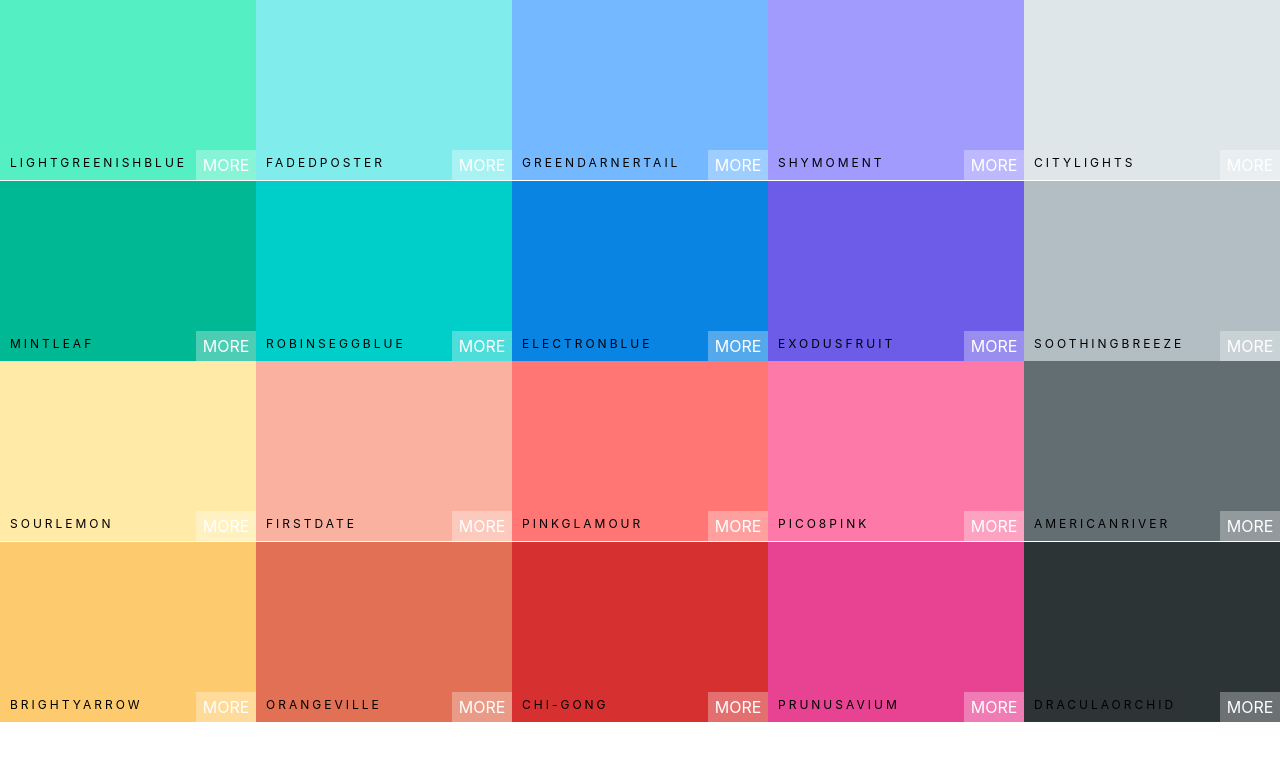
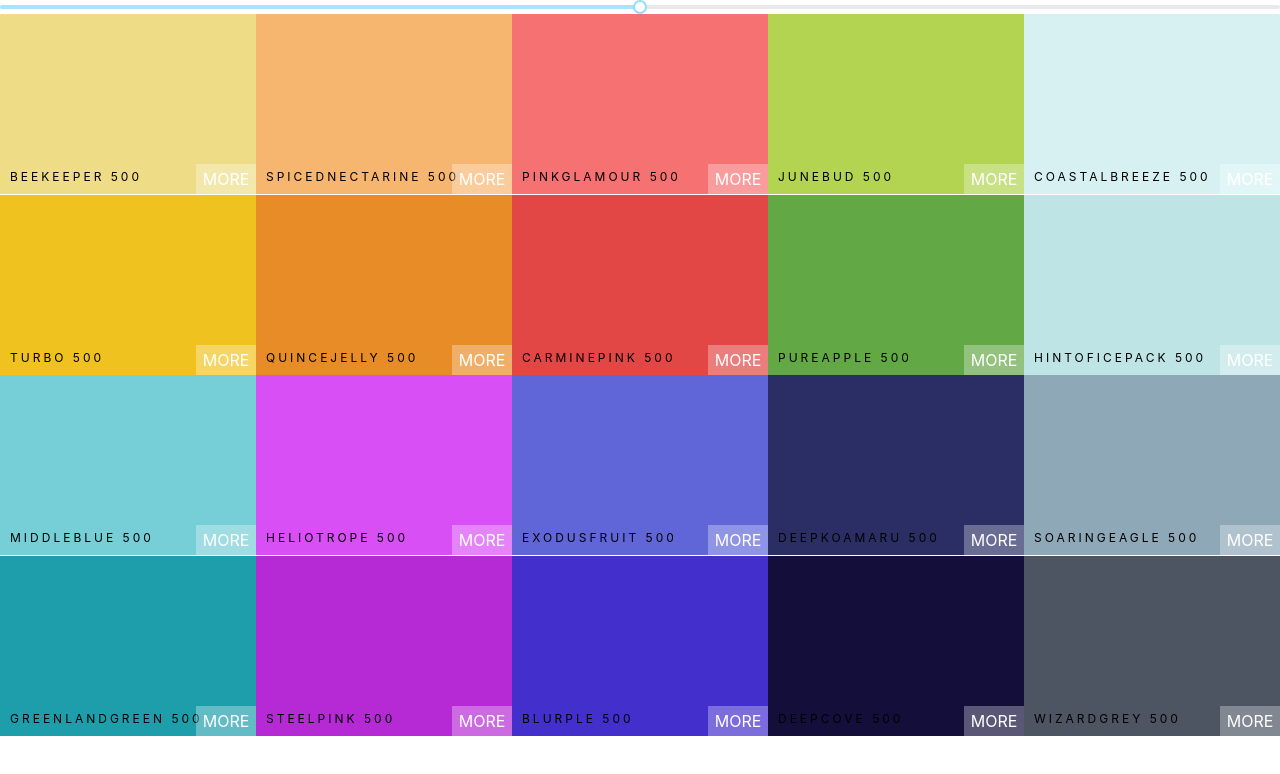
Before and after one commit to gaganssingh/color-maker, a React (Create React App) app: page / in a window 1280 px wide. Shown: the top 774 px of the page. Built offline with nearby package versions, Linux system fonts and the light colour scheme.

Commit message:
Implemented slider to change color levels fro 100 to 900

```diff
--- a/package.json
+++ b/package.json
@@ -7,6 +7,7 @@
     "@testing-library/react": "^11.1.0",
     "@testing-library/user-event": "^12.1.10",
     "chroma-js": "^2.1.1",
+    "rc-slider": "^9.7.1",
     "react": "^17.0.1",
     "react-copy-to-clipboard": "^5.0.3",
     "react-dom": "^17.0.1",
--- a/src/App.js
+++ b/src/App.js
@@ -6,7 +6,7 @@
   console.log(generatePalette(seedColorPalettes[4]));
   return (
     <div>
-      <Palette {...seedColorPalettes[3]} />
+      <Palette palette={generatePalette(seedColorPalettes[4])} />
     </div>
   );
 }
--- a/src/ColorBox.js
+++ b/src/ColorBox.js
@@ -8,12 +8,12 @@
     copied: false,
   };
 
-  // changeCopyState = () =>
-  //   this.setState({ copied: true }, () =>
-  //     setTimeout(() => this.setState({ copied: false }), 1500)
-  //   );
+  changeCopyState = () =>
+    this.setState({ copied: true }, () =>
+      setTimeout(() => this.setState({ copied: false }), 1500)
+    );
 
-  changeCopyState = () => this.setState({ copied: true });
+  // changeCopyState = () => this.setState({ copied: true });
 
   render() {
     const { name, background } = this.props;
--- a/src/Palette.js
+++ b/src/Palette.js
@@ -1,16 +1,33 @@
 import React, { Component } from "react";
+import Slider, { Range } from "rc-slider";
+
 import ColorBox from "./ColorBox";
-import { generatePalette } from "./colorHelpers";
 
+import "rc-slider/assets/index.css";
 import "./Palette.css";
 
 class Palette extends Component {
+  state = {
+    level: 500,
+  };
+
+  changeLevel = (newLevel) => this.setState({ level: newLevel });
+
   render() {
-    const colorBoxes = this.props.colors.map((color) => (
-      <ColorBox background={color.color} name={color.name} />
+    const { colors } = this.props.palette;
+    const { level } = this.state;
+    const colorBoxes = colors[level].map((color) => (
+      <ColorBox background={color.hex} name={color.name} />
     ));
     return (
       <div className="Palette">
+        <Slider
+          defaultValue={level}
+          min={100}
+          max={900}
+          step={100}
+          onAfterChange={this.changeLevel}
+        />
         {/* Put navbar here */}
         <div className="Palette-colors">{colorBoxes}</div>
         {/* Put footer here */}
```
Also changed, not shown: 2 other files (tests, documents, lock files or other folders).
